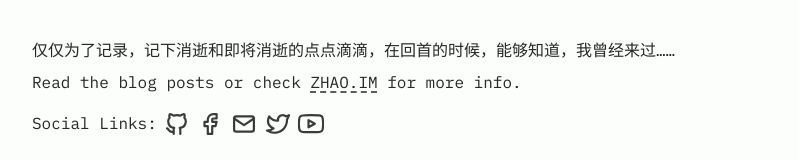
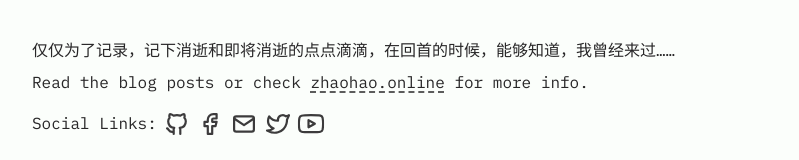
Before and after one commit to zhaohao/weblog-astro, an Astro site: page / in a window 1280 px wide. Shown: the part 307-467 px from the top of the page, without its empty margins (240-1039 px from the left). Built offline with nearby package versions, Linux system fonts and the light colour scheme; Astro itself is replaced by a stand-in of ours.

Commit message:
Update index.astro

```diff
--- a/src/pages/index.astro
+++ b/src/pages/index.astro
@@ -48,9 +48,9 @@ const socialCount = SOCIALS.filter(social => social.active).length;
         Read the blog posts or check
         <LinkButton
           className="underline decoration-dashed underline-offset-4 hover:text-skin-accent"
-          href="https://zhao.im"
+          href="https://zhaohao.online"
         >
-          ZHAO.IM
+          zhaohao.online
         </LinkButton> for more info.
       </p>
       {
```
